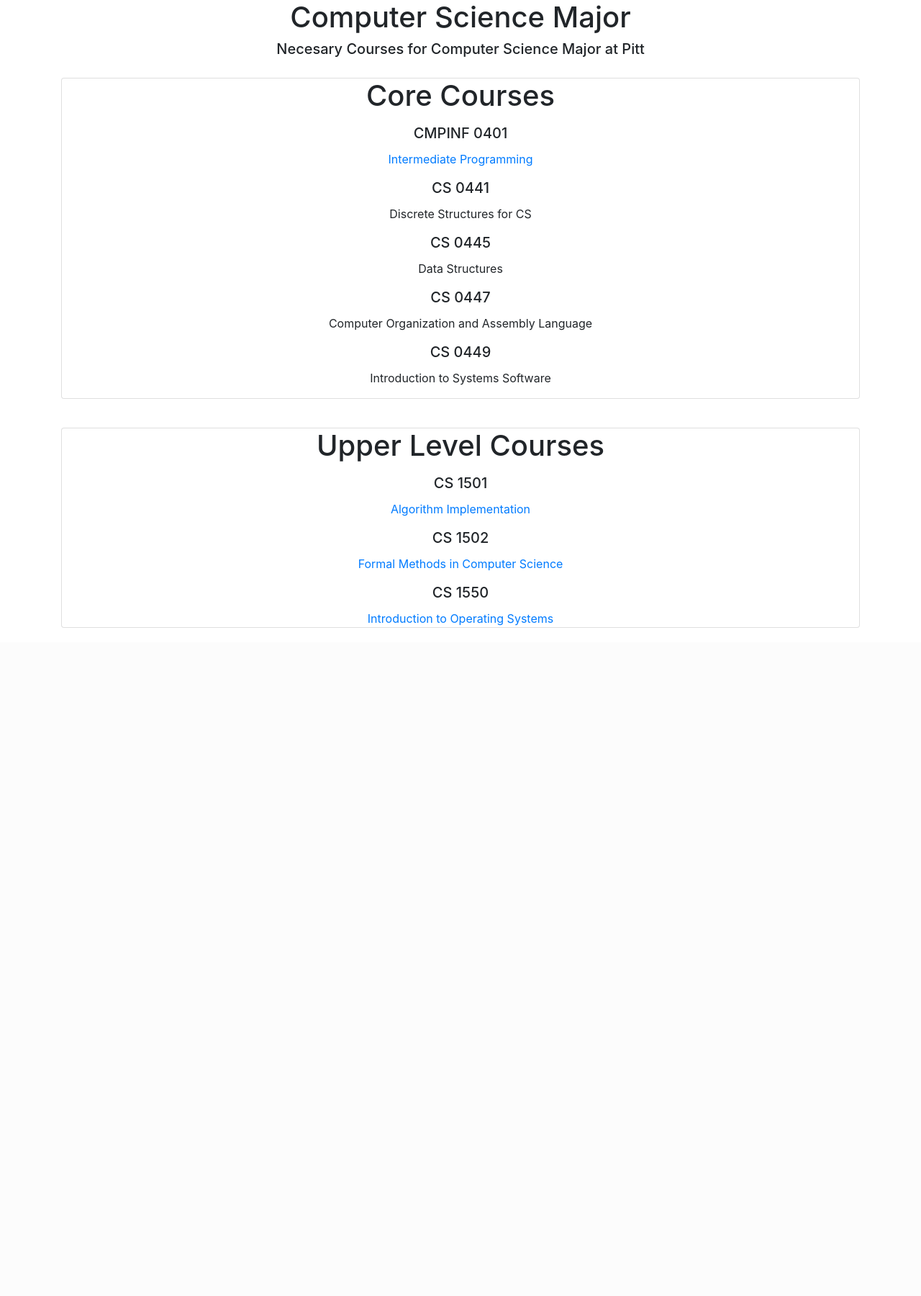
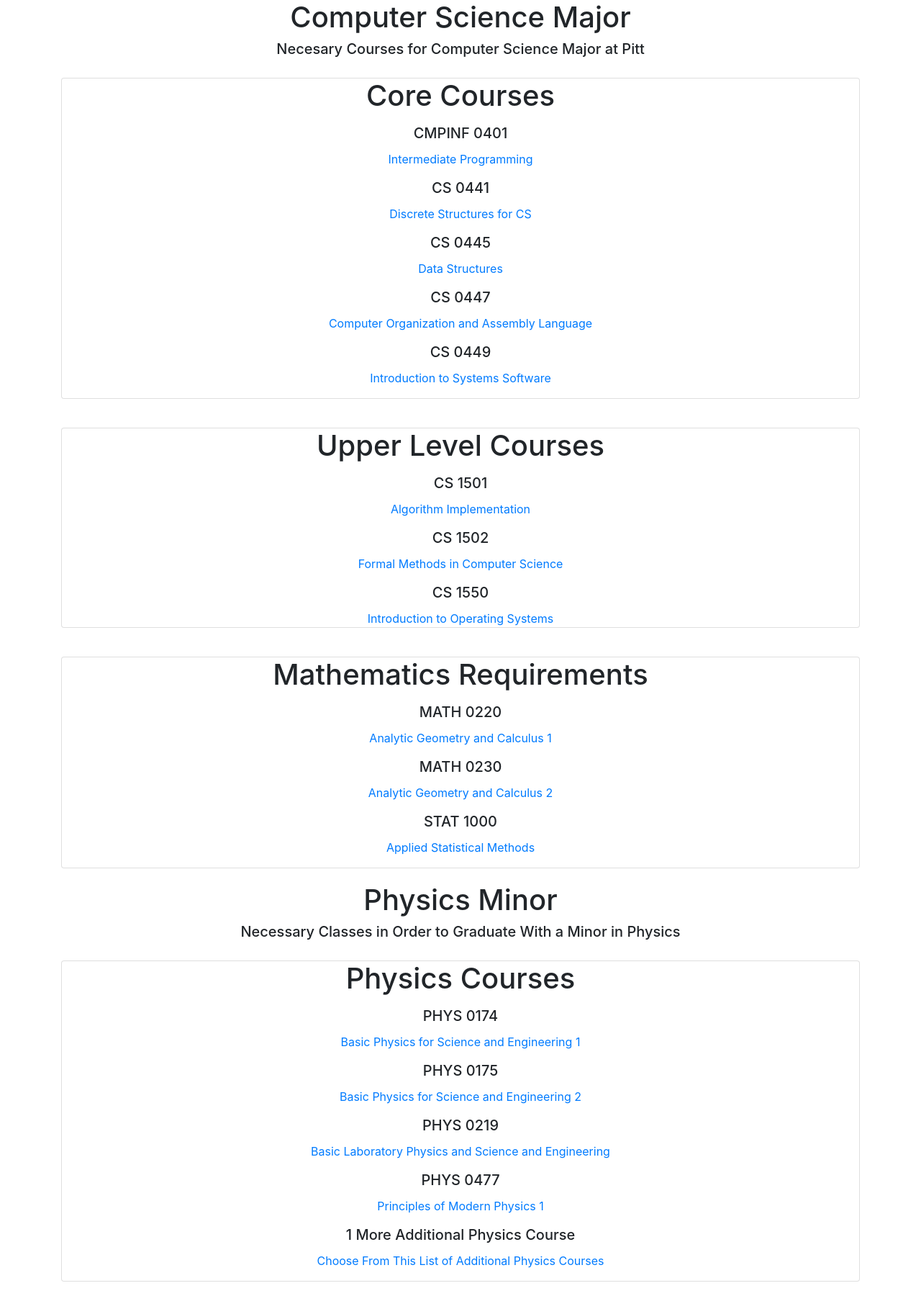
Before and after one commit to will-smithgall/web, a Flask app: page /major-requirements in a window 1280 px wide. Shown: the part 56-1856 px from the top of the page at 72% size. Before the commit the page ends 928 px from the top, so only its background shows below. Run offline with Flask 2, Linux system fonts and the light colour scheme; some libraries are stand-ins or nearby versions.

Commit message:
finished major page

```diff
--- a/app.py
+++ b/app.py
@@ -1,11 +1,11 @@
 import os
-from flask import Flask, render_template
+from flask import Flask, render_template, redirect
 
 app = Flask(__name__)
 
 @app.route("/")
 def home():
-    return render_template("home.html")
+    return redirect("/schedule")
 
 @app.route("/schedule")
 def schedule():
@@ -19,5 +19,9 @@
 def major():
     return render_template("major.html")
 
+@app.route("/additional-physics")
+def phys():
+    return render_template("physics.html")
+
 if __name__ == "__main__":
     app.run(debug=os.getenv("DEBUG")=="true")
--- a/templates/major.html
+++ b/templates/major.html
@@ -20,16 +20,24 @@
                         </p>
 
                         <h5 class="card-title">CS 0441</h5>
-                        <p class="card-text">Discrete Structures for CS</p>
+                        <p class="card-text">
+                            <a href="http://courses.sci.pitt.edu/courses/view/CS-0441">Discrete Structures for CS</a>
+                        </p>
 
                         <h5 class="card-title">CS 0445</h5>
-                        <p class="card-text">Data Structures</p>
+                        <p class="card-text">
+                            <a href="http://courses.sci.pitt.edu/courses/view/CS-0445">Data Structures</a>
+                        </p>
 
                         <h5 class="card-title">CS 0447</h5>
-                        <p class="card-text">Computer Organization and Assembly Language</p>
+                        <p class="card-text">
+                            <a href="http://courses.sci.pitt.edu/courses/view/CS-0447">Computer Organization and Assembly Language</a>
+                        </p>
 
                         <h5 class="card-title">CS 0449</h5>
-                        <p class="card-text">Introduction to Systems Software</p>
+                        <p class="card-text">
+                            <a href="http://courses.sci.pitt.edu/courses/view/CS-0449">Introduction to Systems Software</a>
+                        </p>
                         </p>
                     </div>
                 </div>
@@ -66,6 +74,80 @@
             </div>
         </div>
     </div>
+
+    <div class="card-body">
+        <div class="container">
+            <div class="text-center">
+                <div class="card">
+                    <div class="card-block">
+                        <h1 class="card-title">Mathematics Requirements</h1>
+                        <p class="card-text">
+
+                            <h5 class="card-title">MATH 0220</h5>
+                            <p class="card-text">
+                                <a href="https://catalog.upp.pitt.edu/preview_course_nopop.php?catoid=5&coid=6918">Analytic Geometry and Calculus 1</a>
+                            </p>
+
+                            <h5 class="card-title">MATH 0230</h5>
+                            <p class="card-text">
+                                <a href="https://catalog.upp.pitt.edu/preview_course_nopop.php?catoid=188&coid=993803">Analytic Geometry and Calculus 2</a>
+                            </p>
+
+                            <h5 class="card-title">STAT 1000</h5>
+                            <p class="card-text">
+                                <a href="https://catalog.upp.pitt.edu/preview_course_nopop.php?catoid=5&coid=7292">Applied Statistical Methods</a>
+                            </p>
+
+                        </p>
+                    </div>
+                </div>
+            </div>
+        </div>
+    </div>
+</div>
+
+<div class="text-center">
+    <h1>Physics Minor</h1>
+    <h5>Necessary Classes in Order to Graduate With a Minor in Physics</h5>
+
+    <div class="card-body">
+        <div class="container">
+            <div class="text-center">
+                <div class="card">
+                    <div class="card-block">
+                        <h1 class="card-title">Physics Courses</h1>
+                        <p class="card-text">
+
+                            <h5 class="card-title">PHYS 0174</h5>
+                            <p class="card-text">
+                                <a href="https://catalog.upp.pitt.edu/preview_course_nopop.php?catoid=72&coid=381892">Basic Physics for Science and Engineering 1</a>
+                            </p>
+
+                            <h5 class="card-title">PHYS 0175</h5>
+                            <p class="card-text">
+                                <a href="https://catalog.upp.pitt.edu/preview_course_nopop.php?catoid=72&coid=381893">Basic Physics for Science and Engineering 2</a>
+                            </p>
+
+                            <h5 class="card-title">PHYS 0219</h5>
+                            <p class="card-text">
+                                <a href="https://catalog.upp.pitt.edu/preview_course_nopop.php?catoid=72&coid=381897">Basic Laboratory Physics and Science and Engineering</a>
+                            </p>
+
+                            <h5 class="card-title">PHYS 0477</h5>
+                            <p class="card-text">
+                                <a href="https://catalog.upp.pitt.edu/preview_course_nopop.php?catoid=5&coid=20569">Principles of Modern Physics 1</a>
+                            </p>
+
+                            <h5 class="card-title">1 More Additional Physics Course</h5>
+                            <p class="card-text">
+                                <a href="/additional-physics">Choose From This List of Additional Physics Courses</a>
+                            </p>
+                        </p>
+                    </div>
+                </div>
+            </div>
+        </div>
+    </div>
 </div>
 
 {% endblock%}
```
Also changed, not shown: templates/physics.html (added, +70 -0 lines).
